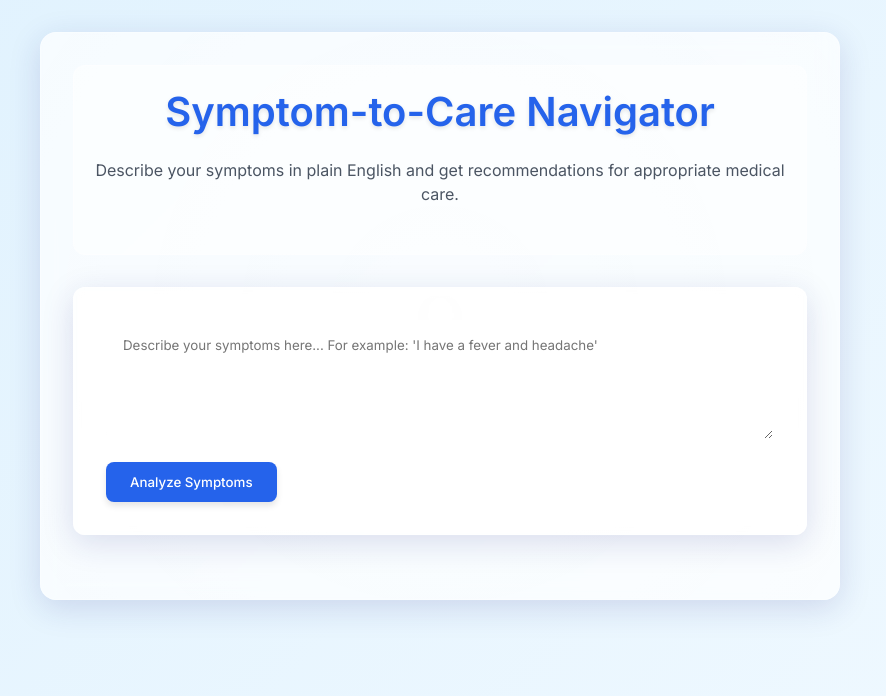
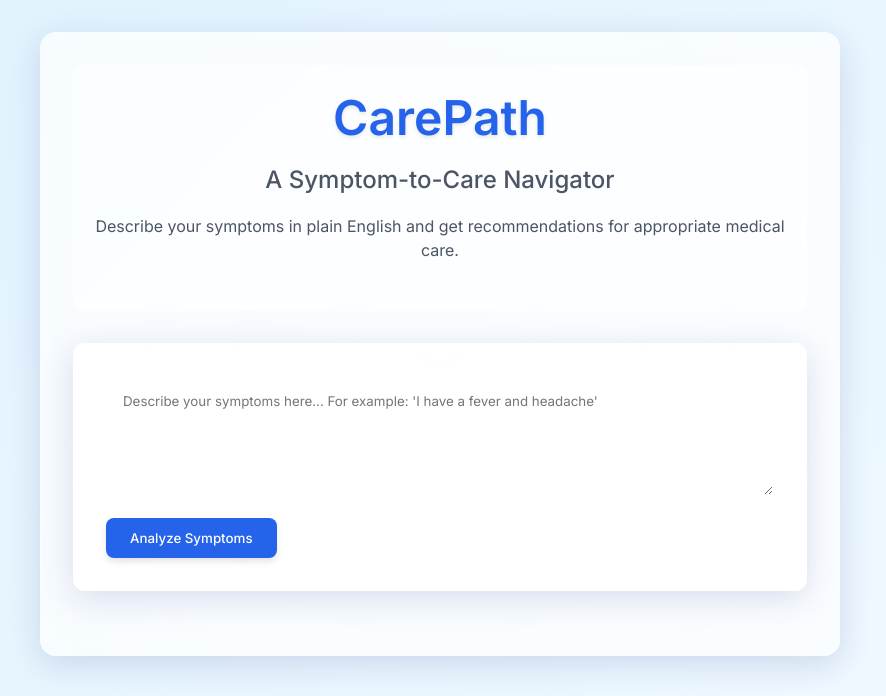
Before and after one commit to nithinsenthil/CarePath, a Flask app: page / in a window 1280 px wide. Shown: the top 696 px of the page, without its empty margins (200-1086 px from the left). Run offline with Flask 3, Linux system fonts and the light colour scheme.

Commit message:
Add CarePath to the title

```diff
--- a/static/styles.css
+++ b/static/styles.css
@@ -72,10 +72,18 @@ header {
 }
 
 h1 {
-    font-size: 2.5rem;
+    font-size: 3rem;
     color: var(--primary-color);
+    margin-bottom: 0.5rem;
+    text-shadow: 0 2px 4px rgba(0, 0, 0, 0.1);
+    font-weight: 700;
+}
+
+h2 {
+    font-size: 1.5rem;
+    color: #4b5563;
     margin-bottom: 1rem;
-    text-shadow: 0 2px 4px rgba(0, 0, 0, 0.1);
+    font-weight: 500;
 }
 
 .description {
--- a/templates/index.html
+++ b/templates/index.html
@@ -3,14 +3,15 @@
 <head>
     <meta charset="UTF-8">
     <meta name="viewport" content="width=device-width, initial-scale=1.0">
-    <title>Symptom-to-Care Navigator</title>
+    <title>CarePath - Symptom-to-Care Navigator</title>
     <link href="https://fonts.googleapis.com/css2?family=Inter:wght@400;500;600&display=swap" rel="stylesheet">
     <link rel="stylesheet" href="{{ url_for('static', filename='styles.css') }}">
 </head>
 <body>
     <div class="container">
         <header>
-            <h1>Symptom-to-Care Navigator</h1>
+            <h1>CarePath</h1>
+            <h2>A Symptom-to-Care Navigator</h2>
             <p class="description">Describe your symptoms in plain English and get recommendations for appropriate medical care.</p>
         </header>
 
```
